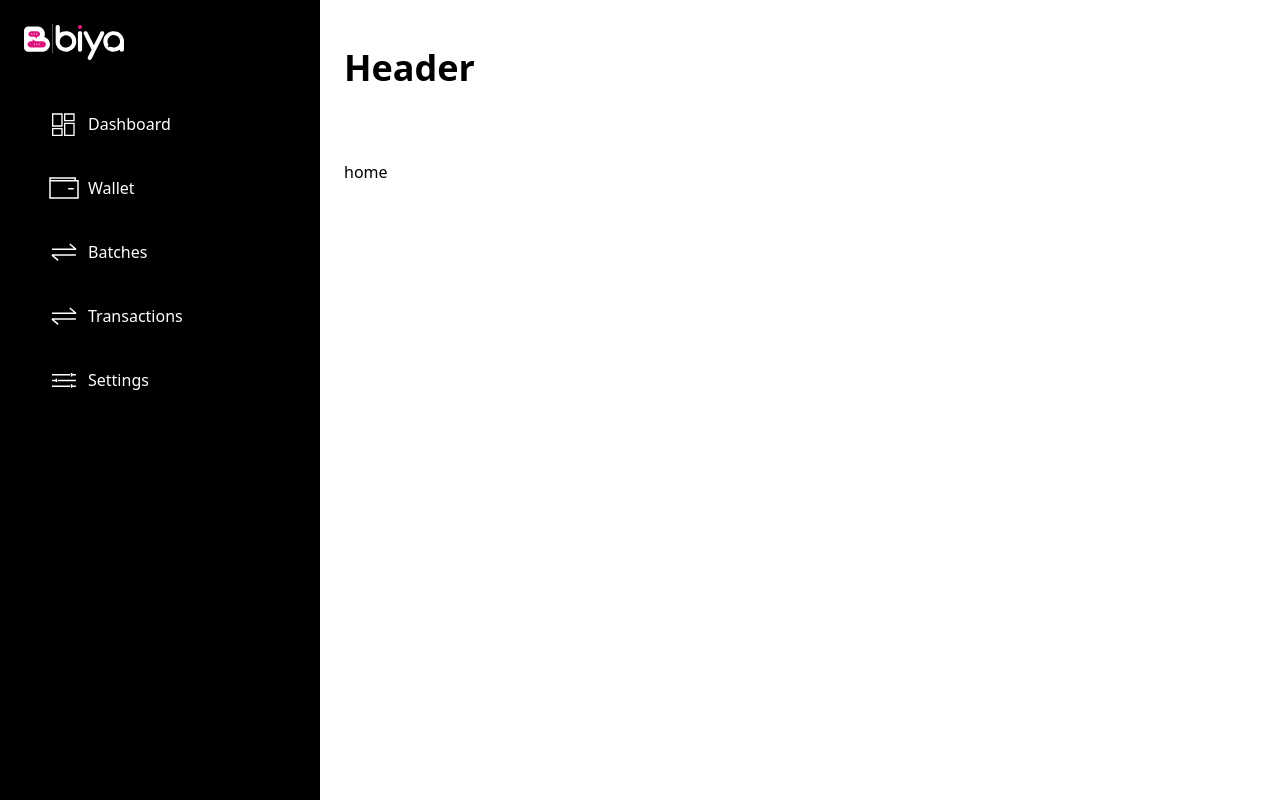
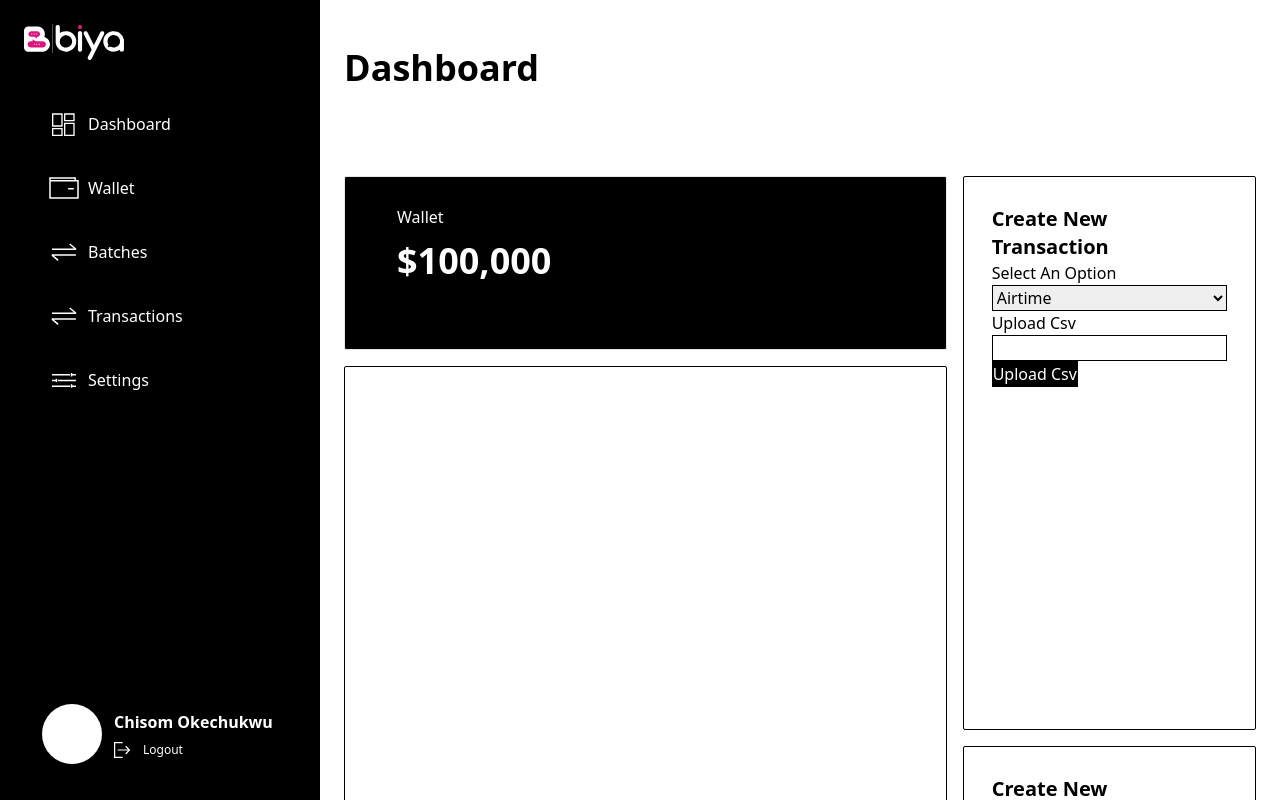
Before and after one commit to nuboida/biya, a Next.js app: page / in a window 1280 px wide. Built offline with nearby package versions, Linux system fonts and the light colour scheme.

Commit message:
dashboard

```diff
--- a/src/app/page.tsx
+++ b/src/app/page.tsx
@@ -1,10 +1,11 @@
-import DefaultLayout from "@/modules/layouts/DefaultLayout";
+import Dashboard from "@/modules/Dashboard";
+import DefaultLayout from "@/modules/layouts/DefaultLayouts/DefaultLayout";
 
 export default function Home() {
   return (
     <>
       <DefaultLayout>
-        home
+        <Dashboard />
       </DefaultLayout>
     </>
   )
--- /dev/null
+++ b/src/modules/Dashboard/index.tsx
@@ -0,0 +1,72 @@
+import React from "react";
+
+const Dashboard: React.FC = () => {
+  return (
+    <div className="mt-4 grid grid-cols-12 grid-rows-5 gap-4">
+
+      {/* Item 1 */}
+
+      <div className="col-span-8 rounded-sm border border-stroke bg-black px-5 pb-5 pt-7">
+        <div className="flex flex-col flex-wrap items-start justify-between gap-3 pl-8 pb-12">
+          <h6 className="text-white text-l">Wallet</h6>
+          <h1 className="text-white text-4xl font-extrabold">$100,000</h1>
+        </div>
+      </div>
+
+      {/* Item 2 */}
+      <div className="col-span-4 rounded-sm border border-stroke bg-white p-7 row-span-3 shadow-default border-black border-1">
+        <div className="mb-4 justify-between gap-4">
+          <div>
+            <h4 className="text-xl font-semibold text-black">
+              Create New Transaction
+            </h4>
+          </div>
+          <div className="flex flex-col">
+            <label htmlFor="option">Select An Option</label>
+            <select className="border border-1 border-black">
+              <option value="">Airtime</option>
+            </select>
+          </div>
+          <div className="flex flex-col">
+            <label htmlFor="csv">Upload Csv</label>
+            <input type="text" className="border border-1 border-black" />
+          </div>
+          <div>
+            <button className="border border-1 border-black bg-black text-white">Upload Csv</button>
+          </div>
+        </div>
+      </div>
+
+      {/* Item 3 */}
+      <div className="col-span-8 rounded-sm border border-stroke bg-white p-7 row-span-12 shadow-default border-black border-1">
+
+      </div>
+
+      {/* Item 4 */}
+      <div className="col-span-4 rounded-sm border border-stroke bg-white p-7 row-span-10 shadow-default border-black border-1">
+        <div className="mb-4 justify-between gap-4">
+          <div>
+            <h4 className="text-xl font-semibold text-black">
+              Create New Transaction
+            </h4>
+          </div>
+          <div className="flex flex-col">
+            <label htmlFor="option">Select An Option</label>
+            <select className="border border-1 border-black">
+              <option value="">Airtime</option>
+            </select>
+          </div>
+          <div className="flex flex-col">
+            <label htmlFor="csv">Upload Csv</label>
+            <input type="text" className="border border-1 border-black" />
+          </div>
+          <div>
+            <button className="border border-1 border-black bg-black text-white">Upload Csv</button>
+          </div>
+        </div>
+      </div>
+    </div>
+  )
+}
+
+export default Dashboard;
--- a/src/modules/layouts/Header/index.tsx
+++ b/src/modules/layouts/DefaultLayouts/Header/index.tsx
@@ -2,9 +2,9 @@ import React from "react";
 
 const Header = () => {
   return (
-    <header className="sticky top-0 z-9999 flex w-full bg-white">
+    <header className="top-0 z-9999 flex w-full bg-white">
       <div className="flex flex-grow items-center justify-between px-4 py-12 md:px-6 2xl:px-11">
-        <h1 className="text-4xl font-semibold">Header</h1>
+        <h1 className="text-4xl font-semibold">Dashboard</h1>
       </div>
     </header>
   )
--- a/src/modules/layouts/Sidebar/index.tsx
+++ b/src/modules/layouts/DefaultLayouts/Sidebar/index.tsx
@@ -54,8 +54,8 @@ const Sidebar = () => {
           />
         </Link>
       </div>
-      <div className="">
-        <ul className="">
+      <div className="flex flex-col justify-between h-[85%]">
+        <ul>
           {
             menuItems.map((menuItem, index) => (
 
@@ -70,8 +70,18 @@ const Sidebar = () => {
             ))
           }
         </ul>
+      <div className="flex items-center pl-[42px]">
+        <div className="w-[60px] h-[60px] rounded-full mr-[12px] overflow-hidden bg-white">
+        </div>
+        <div>
+          <h1 className="text-white font-bold mb-2">Chisom Okechukwu</h1>
+          <button className="text-white flex items-center text-xs">
+            <BiyaIcon name="logout" className="pr-3" />
+            Logout
+          </button>
+        </div>
       </div>
-
+      </div>
     </aside>
   )
 }
```
Also changed, not shown: src/components/ProfilePicture.tsx (added), src/modules/layouts/DefaultLayouts/DefaultLayout.tsx (renamed from src/modules/layouts/DefaultLayout.tsx).
